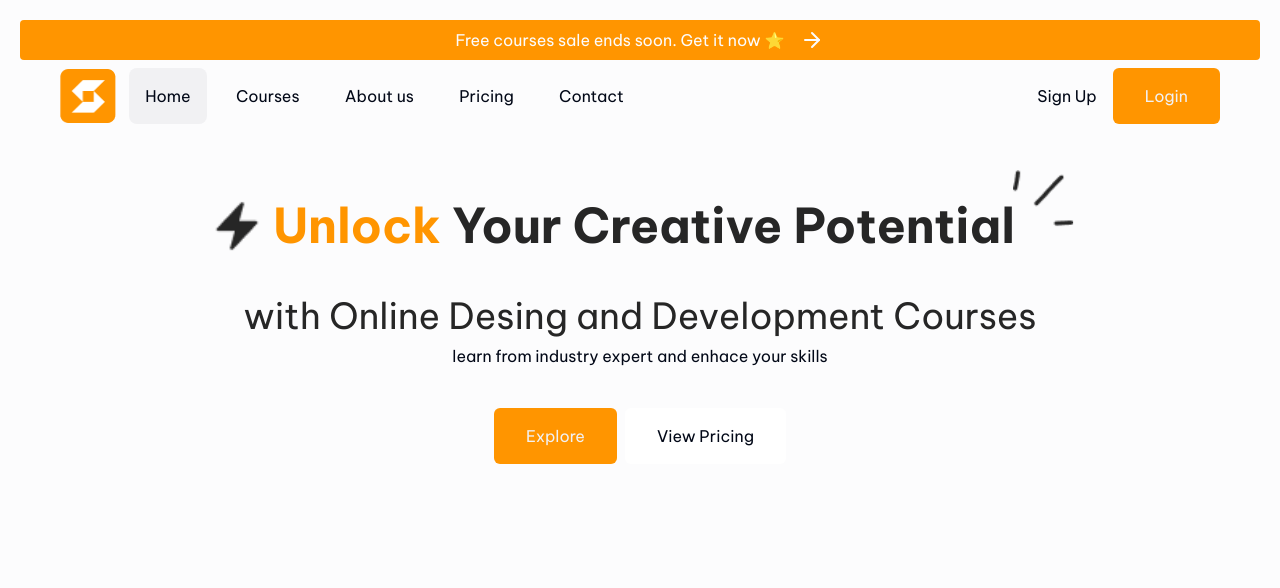
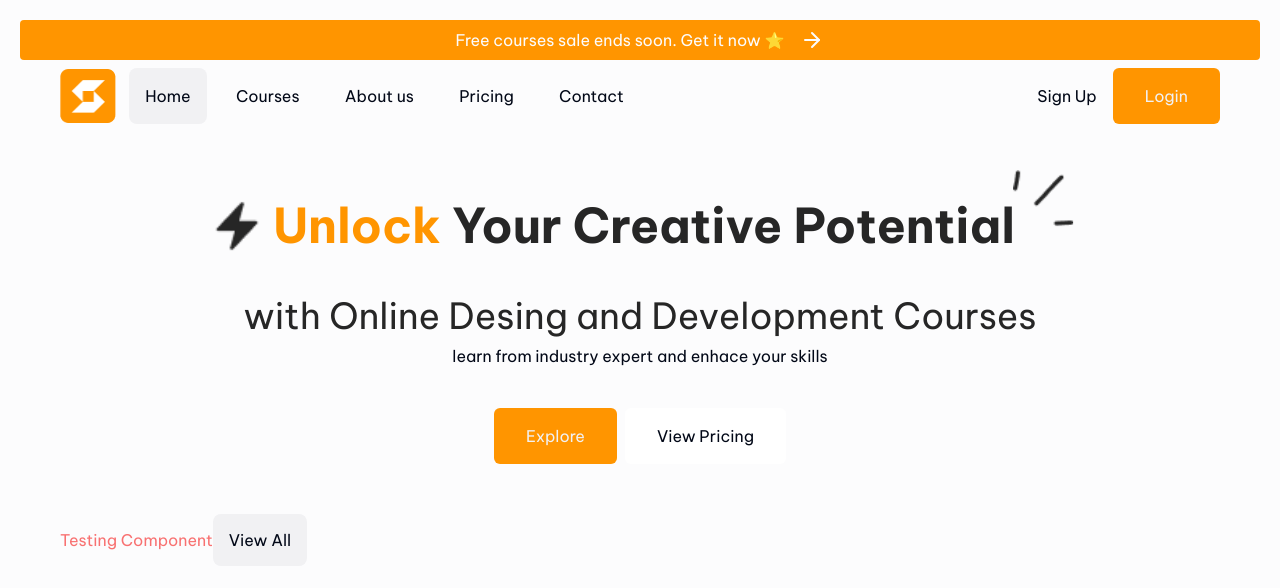
Before and after one commit to ManuelAlejandro93/innovarte, a React (Vite) app: page / in a window 1280 px wide. Shown: the top 588 px of the page. Built offline with nearby package versions, Linux system fonts and the light colour scheme; what tailwindcss-animated would draw is missing.

Commit message:
View All - Done - But just it.

```diff
--- /dev/null
+++ b/src/Components/Buttons/ViewAllButton.tsx
@@ -0,0 +1,12 @@
+import { fontsizes } from '@/Standars';
+import { grey_15 } from '@/UI';
+export const ViewAllButton = () => {
+  return (
+    <a
+      href=''
+      className={`bg-app-white-95 ${fontsizes.general} text-${grey_15} rounded-lg p-4`}
+    >
+      View All
+    </a>
+  );
+};
--- /dev/null
+++ b/src/Components/Buttons/index.ts
@@ -0,0 +1 @@
+export * from './ViewAllButton';
--- /dev/null
+++ b/src/Components/CompTesting/CompTesting.tsx
@@ -0,0 +1,9 @@
+import { ViewAllButton } from '@/Components';
+export const CompTesting = () => {
+  return (
+    <div>
+      <span className='text-red-400'>Testing Component</span>
+      <ViewAllButton></ViewAllButton>
+    </div>
+  );
+};
--- /dev/null
+++ b/src/Components/CompTesting/index.ts
@@ -0,0 +1 @@
+export * from './CompTesting';
--- a/src/Components/index.ts
+++ b/src/Components/index.ts
@@ -1,3 +1,8 @@
+//? Componentes de Prueba.
+export * from './CompTesting';
+
+//? Componentes reales.
 export * from './Containers';
 export * from './Header';
 export * from './Hero';
+export * from './Buttons';
--- a/src/InnovarteApp.tsx
+++ b/src/InnovarteApp.tsx
@@ -4,7 +4,8 @@ import {
   Header,
   SectionContainer,
   SingleSectionContainer,
-  Hero
+  Hero,
+  CompTesting
 } from './Components';
 
 export const InnovarteApp = () => {
@@ -16,6 +17,11 @@ export const InnovarteApp = () => {
           <SingleSectionContainer>
             <Hero></Hero>
           </SingleSectionContainer>
+          {/* //? Componente de Testing. */}
+          <SingleSectionContainer>
+            <CompTesting></CompTesting>
+          </SingleSectionContainer>
+          {/* //? Componente de Testing. */}
         </SectionContainer>
       </GrandContainer>
     </AppContainer>
```
